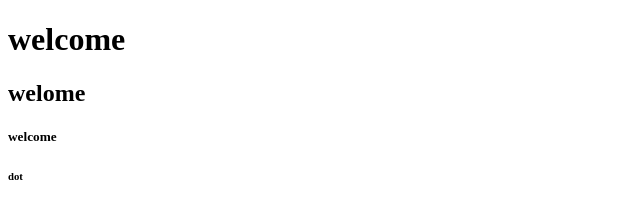
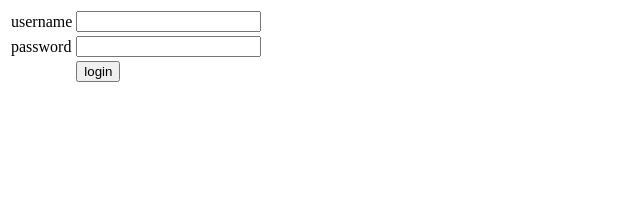
Before and after one commit to anjali-r041196/anjalir, a plain HTML site: page htmlcss/index.html in a window 1280 px wide. Shown: the whole page, without its empty margins (0-640 px from the left). Drawn offline with Linux system fonts and the light colour scheme.

Commit message:
first hw

```diff
--- a/htmlcss/index.html
+++ b/htmlcss/index.html
@@ -9,11 +9,22 @@
 </head>
 
 <body>
-    <h1>welcome</h1>
-    <h2>welome</h2>
-    <h5>welcome</h5>
+    <table>
+        <tr>
+            <td>username</td>
+            <td><input type="text" /></td>
+        </tr>
+        <tr>
+            <td>password</td>
+            <td><input type="text" /></td>
+        </tr>
+        <tr>
+            <td></td>
+            <td><button>login</button></td>
+        </tr>
+    </table>
 
-    <h6>dot</h6>
+
 
 </body>
 
```
Also changed, not shown: htmlcss/hw.html (added, +43 -0 lines).
